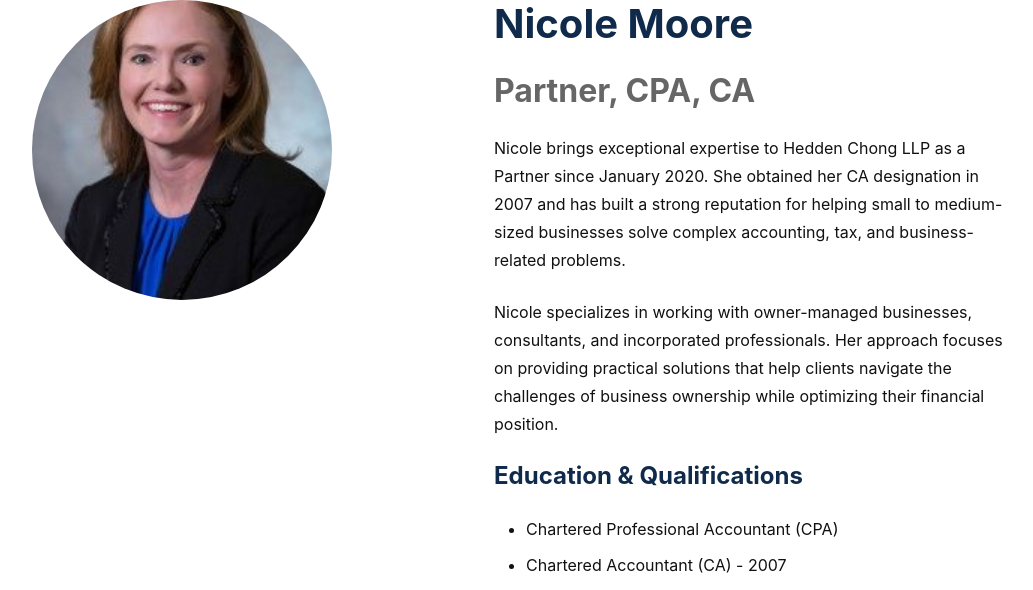
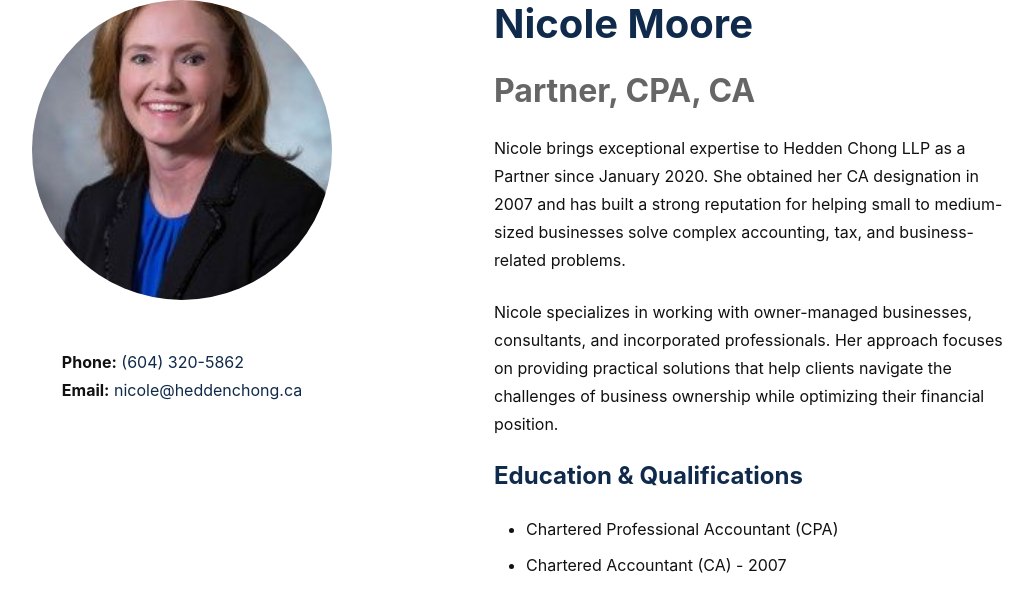
Before and after one commit to StefScripts/HeddenChong-v3, a PHP site: page /our-team/nicole-moore.php in a window 1280 px wide. Shown: the part 324-914 px from the top of the page, without its empty margins (170-1203 px from the left). Run offline with PHP 8.4, Linux system fonts and the light colour scheme.

Commit message:
update our-team individual page style using nicole-moore.php

```diff
--- a/css/styles.css
+++ b/css/styles.css
@@ -379,6 +379,10 @@ button {
 
 .section--compact {
   padding: var(--spacing-xl) 0;
+}
+
+.section--small {
+  padding: var(--spacing-sm) 0;
 }
 
 main > .section:first-child {
--- a/our-team/nicole-moore.php
+++ b/our-team/nicole-moore.php
@@ -18,6 +18,12 @@ setPageMeta('Nicole Moore - Tax Manager', 'Nicole Moore is a Tax Manager at Hedd
         <div class="grid grid--2">
             <div class="fade-in">
                 <img src="../images/team/nicole-moore.jpg" alt="Nicole Moore, Tax Manager" style="width: 300px; height: 300px; border-radius: 50%; object-fit: cover; margin: 0 auto; display: block;">
+                <div>
+                    <div style="margin-top: var(--spacing-xl); justify-self:center;">
+                        <p><strong>Phone:</strong> <a href="tel:+16045550123">(604) 320-5862</a><br>
+                        <strong>Email:</strong> <a href="mailto:nicole@heddenchong.ca">nicole@heddenchong.ca</a></p>
+                    </div>
+                </div>
             </div>
             <div class="fade-in">
                 <h1>Nicole Moore</h1>
```
